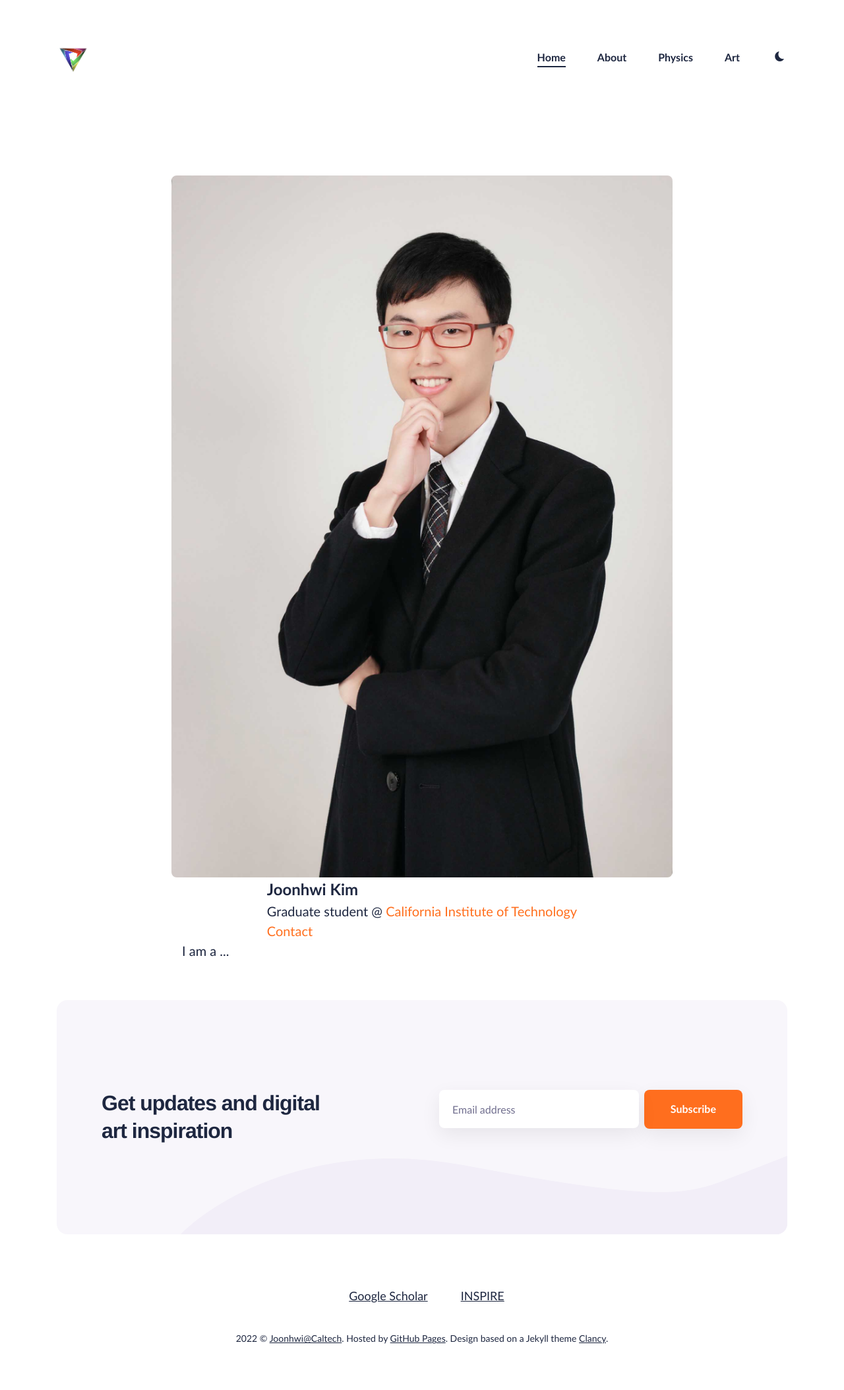
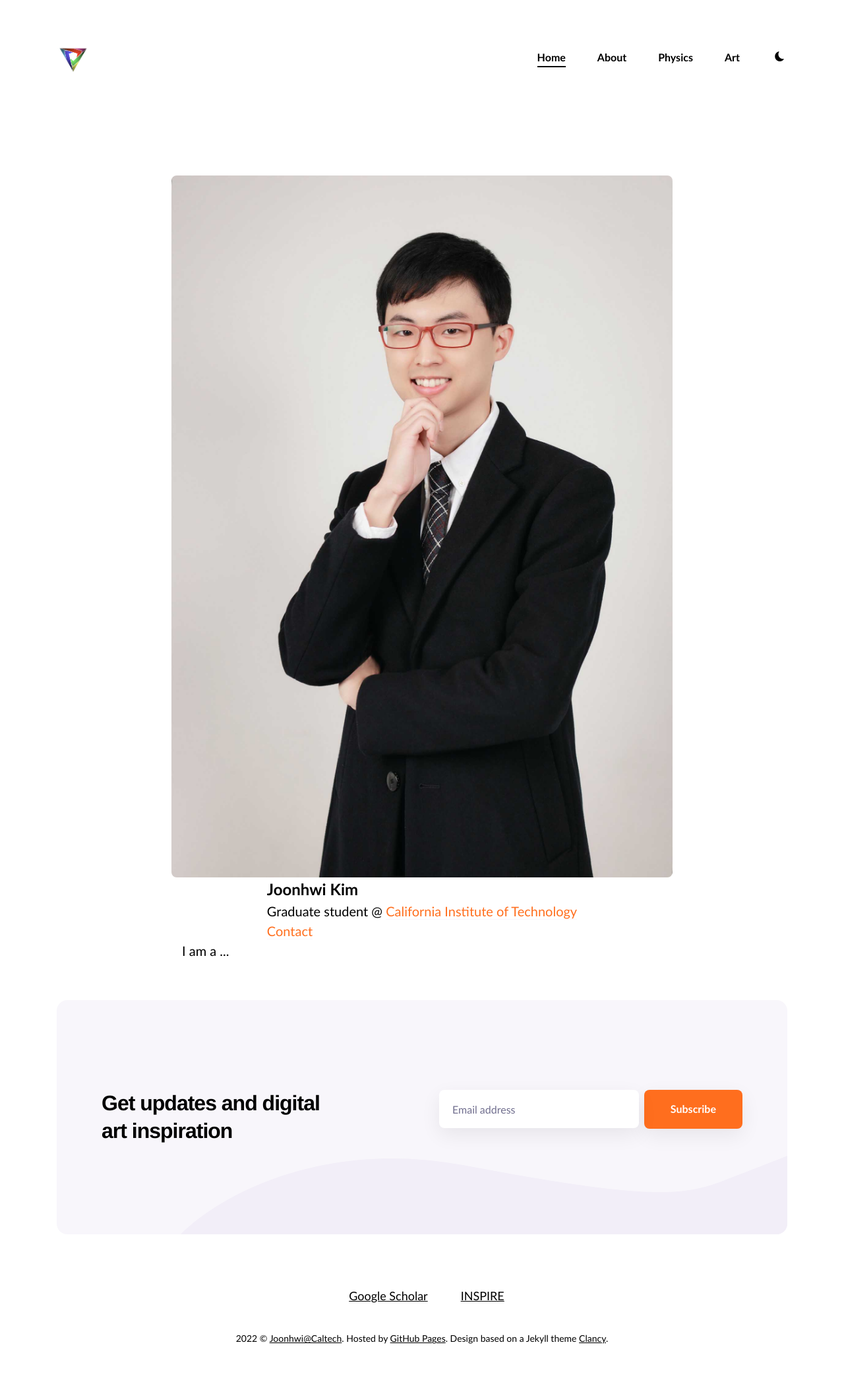
Before and after one commit to Joonhwi/joonhwi.github.io, a Jekyll site: the page built from index.md, in a window 1280 px wide. Shown: the whole page at 66% size. Built offline with Jekyll 4.4.1, drawn with Linux system fonts in a browser that asks for light colours; nearby versions of some CDN libraries; our own code applies the rules of GitHub Pages for plain Markdown files.

Commit message:
Update _color-scheme.scss

```diff
--- a/_sass/0-settings/_color-scheme.scss
+++ b/_sass/0-settings/_color-scheme.scss
@@ -5,9 +5,10 @@
   --light-gray: #f0f0f0;
   --light-blue: #f8f6fb;
   --blue-gray: #716f8f;
-  --gray: #9e9e9e;
-  --dark: #0c101a;
-  --dark-blue: #1e2740;
+  // --gray: #9e9e9e;
+  --black: #000000;
+  // --dark: #0c101a;
+  // --dark-blue: #1e2740;
   --cal: #FF6E1E;
   --gamma-yellow: #ffd94e;
   --light-yellow: #ffeeb1;
@@ -15,15 +16,15 @@
   //
   // --brand-color: #5e3aee;
   --brand-color: #FF6E1E;
-  --selection-color: var(--gamma-yellow);
+  --selection-color: var(--light-yellow);
 
   --background-color: var(--white);
   --background-alt-color: var(--light-blue);
 
-  --text-color: var(--dark-blue);
+  --text-color: var(--black);
   --text-alt-color: var(--blue-gray);
 
-  --heading-font-color: var(--dark-blue);
+  --heading-font-color: var(--black);
 
   --link-color: var(--cal);
   --link-color-hover: var(--cal);
@@ -44,9 +45,9 @@
 :root[dark] {
   --white: #fff;
   --light-gray: #f0f0f0;
-  --gray: #cccccc;
-  // --dark: #111016;
-  --dark: #0e0e0e;
+  // --gray: #cccccc;
+  // --black: #111016;
+  --black: #0e0e0e;
   --gamma-yellow: #ffd94e;
   --light-yellow: #ffeeb1;
   --schutz: #7cb5ff;
@@ -58,11 +59,11 @@
   // --link: #ea301f;
   --link: var(--gamma-yellow);
 
-  --background-color: var(--dark);
+  --background-color: var(--black);
   --background-alt-color: #18181d;
 
-  --text-color: var(--gray);
-  --text-alt-color: var(--gray);
+  --text-color: var(--white);
+  --text-alt-color: var(--white);
 
   --heading-font-color: var(--white);
 
```
